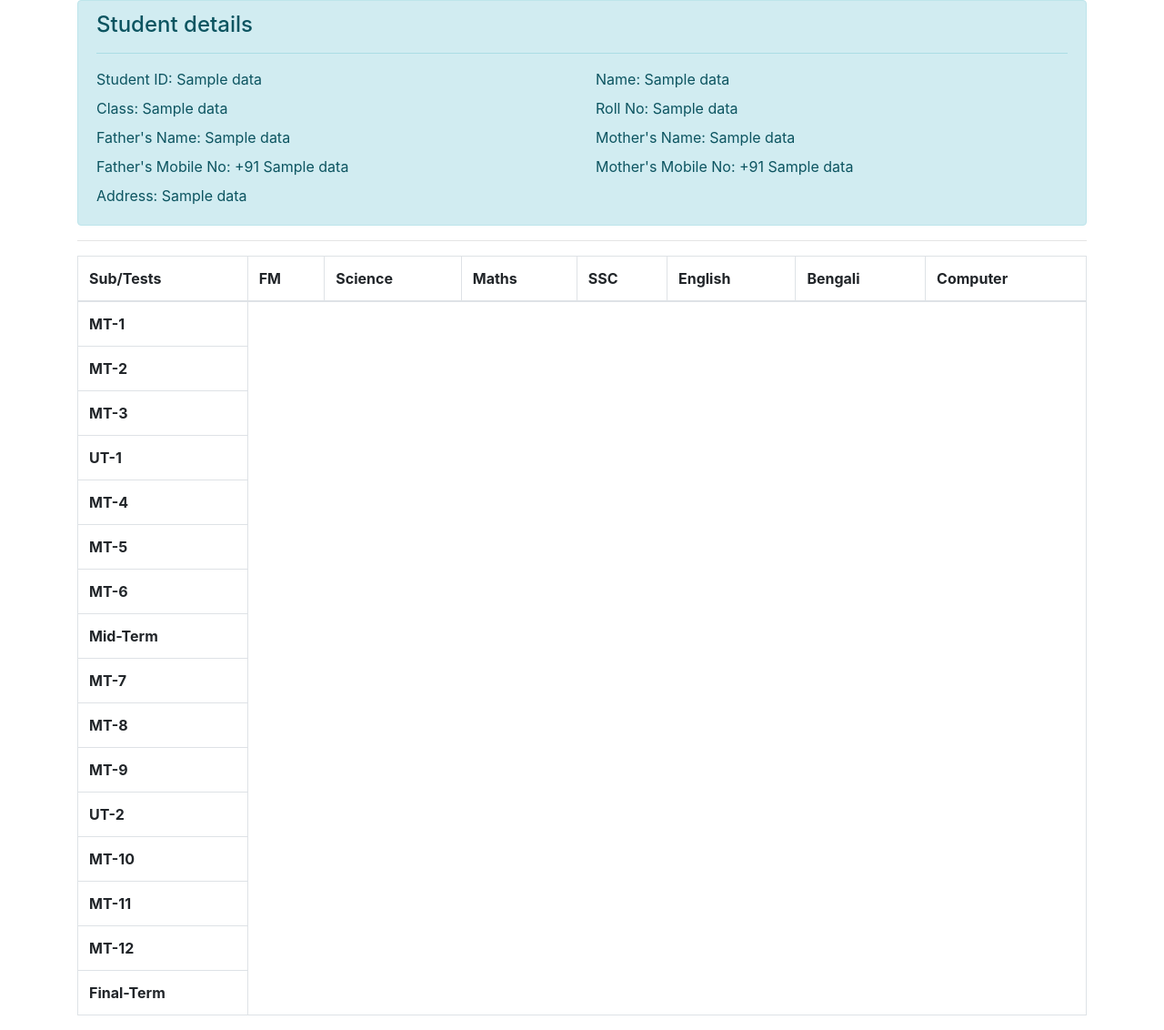
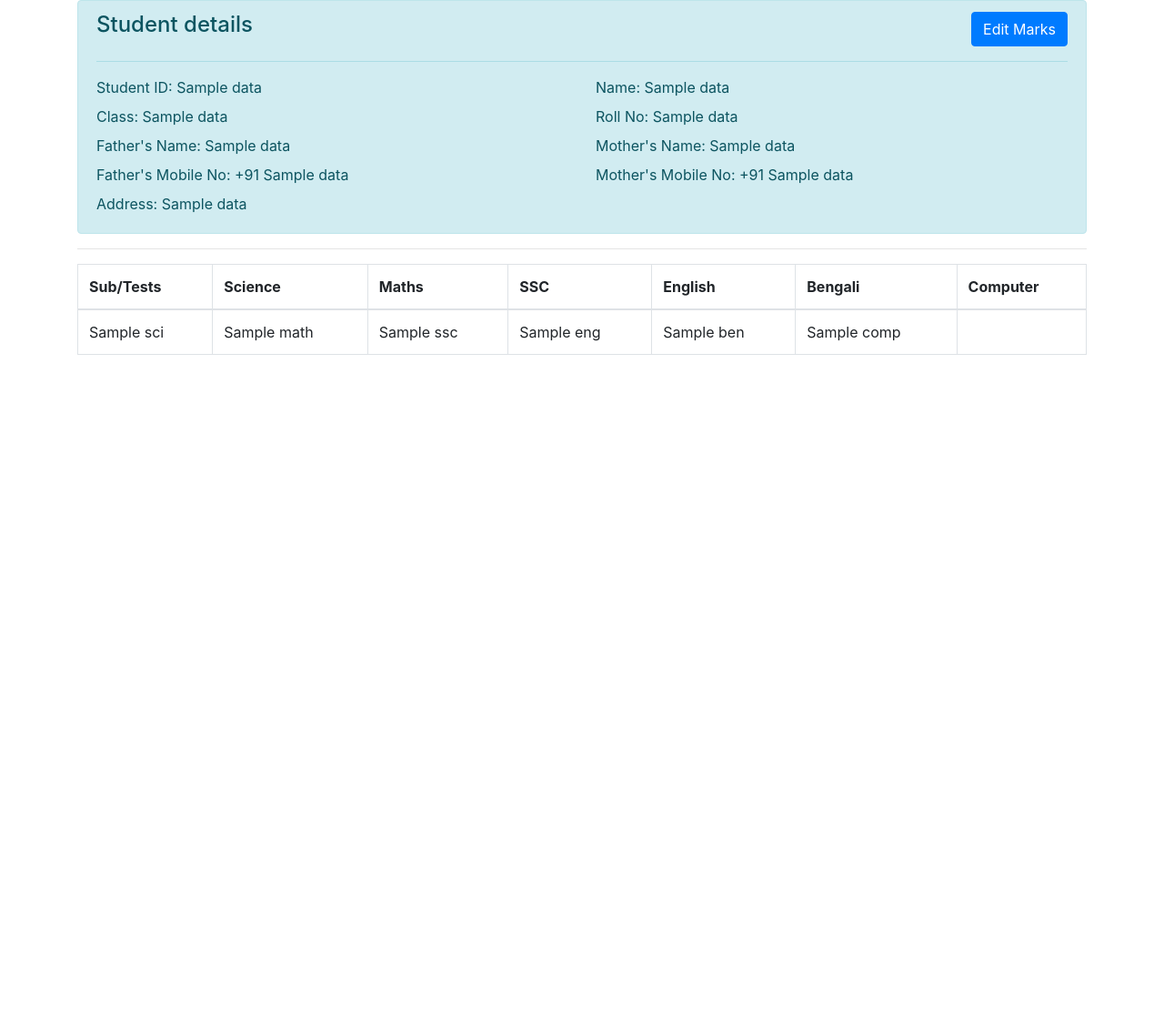
Before and after one commit to Soumajit2004/svvm-student-manager, a Flask app: template templates/student_profile.html in a window 1280 px wide. Shown: the part 72-1204 px from the top of the page at 91% size. After the commit the page ends 462 px from the top, so only its background shows below. Run offline with Flask 2, Linux system fonts and the light colour scheme; the template is opened without the code that fills it: most values are stand-ins (such as "Sample title", 1, 10 or a date in 2020); lists and menus that the app fills with data are empty; some libraries are stand-ins or nearby versions.

Commit message:
mostly finished final touch up left

```diff
--- a/app.py
+++ b/app.py
@@ -1,11 +1,13 @@
 import os
+
+from data import sub_codes_map, exam_code_map
 from flask_bootstrap import Bootstrap
 from flask import Flask
 from flask import render_template, request, redirect, url_for, session
 
-from form import StudentSearchForm, StudentEditAddForm
+from form import StudentSearchForm, StudentEditAddForm, MarksEditForm
 from sql_connections import get_students, register_student, validate_new_student, \
-    get_student_details, delete_student_sql
+    get_student_details, delete_student_sql, update_student_details, update_student_marks
 
 app = Flask(__name__)
 app.config['SECRET_KEY'] = os.environ.get("SECRET_KEY", os.urandom(32))
@@ -40,7 +42,6 @@ def students():
 
 
 @app.route("/students/new", methods=["GET", "POST"])
-
 def new_students():
     form = StudentEditAddForm()
 
@@ -70,10 +71,71 @@ def new_students():
 def student(student_id):
     student_details = get_student_details(student_id)
 
-    if request.method == "DELETE":
-        delete_student(student_id)
+    return render_template("student_profile.html",
+                           data=student_details["details"][0],
+                           marks_data=student_details["marks"],
+                           exam_codes=exam_code_map,
+                           nav_title="Student Profile")
 
-    return render_template("student_profile.html", data=student_details[0], nav_title="Student Profile")
+
+@app.route("/students/<int:student_id>/edit", methods=["GET", "POST"])
+def edit_student(student_id):
+    student_details = get_student_details(student_id)["details"]
+    form = StudentEditAddForm()
+
+    if request.method == "POST":
+        error = "An error occurred"
+        if form.validate_on_submit():
+            update_student_details(student_id=student_id,
+                                   name=form.name.data,
+                                   father_name=form.father_name.data,
+                                   mother_name=form.mother_name.data,
+                                   father_phone=form.father_mobile_no.data,
+                                   mother_phone=form.mother_mobile_no.data,
+                                   address=form.address.data)
+
+            return render_template("success.html", nav_title="New Student")
+        else:
+            if form.errors:
+                error = f"{[i for i in form.errors.values()][0][0]}  :  {[i for i in form.errors.keys()][0]}"
+
+        return render_template("student_edit_register.html",
+                               nav_title="Edit Student",
+                               form=form,
+                               error=error,
+                               edit_data=student_details[0])
+
+    return render_template("student_edit_register.html",
+                           nav_title="Edit Student",
+                           form=form,
+                           edit_data=student_details[0])
+
+
+@app.route("/students/<int:student_id>/edit-marks", methods=["GET", "POST"])
+def edit_student_marks(student_id):
+    form = MarksEditForm()
+    exam = request.args.get("exam")
+
+    if exam is None:
+        return redirect(f"/students/{student_id}/edit-marks?exam=mt_1")
+
+    if request.method == "POST":
+        update_student_marks(student_id=student_id,
+                             exam_id=exam,
+                             marks_map=[(sub[0], form.data[sub[0]]) for sub in sub_codes_map])
+
+        return redirect(f"/students/{student_id}/edit-marks?exam={exam}")
+
+    student_details = get_student_details(student_id)
+
+    return render_template("edit_student_marks.html",
+                           nav_title="Edit Marks",
+                           form=form,
+                           sub_codes=sub_codes_map,
+                           exam_code=exam_code_map,
+                           marks_data=student_details["marks"][str(exam)],
+                           selected_exam=exam,
+                           data=student_details["details"][0])
 
 
 @app.route("/students/<int:student_id>/delete", methods=["GET"])
--- a/data.py
+++ b/data.py
@@ -0,0 +1,27 @@
+sub_codes_map = [
+    ("sci", "Science"),
+    ("eng", "English"),
+    ("math", "Mathematics"),
+    ("ssc", "Social Science"),
+    ("ben", "Bengali"),
+    ("comp", "Computer"),
+]
+
+exam_code_map = [
+    ("mt_1", "Monthly Test 1", 2),
+    ("mt_2", "Monthly Test 2", 3),
+    ("mt_3", "Monthly Test 3", 4),
+    ("mt_4", "Monthly Test 4", 5),
+    ("mt_5", "Monthly Test 5", 6),
+    ("mt_6", "Monthly Test 6", 7),
+    ("mt_7", "Monthly Test 7", 8),
+    ("mt_8", "Monthly Test 8", 9),
+    ("mt_9", "Monthly Test 9", 10),
+    ("mt_10", "Monthly Test 10", 11),
+    ("mt_11", "Monthly Test 11", 12),
+    ("mt_12", "Monthly Test 12", 13),
+    ("ut_1", "Unit Test 1", 14),
+    ("ut_2", "Unit Test 2", 15),
+    ("mid_term", "Mid Term", 16),
+    ("final_term", "Final Term", 17),
+]
--- a/templates/student_profile.html
+++ b/templates/student_profile.html
@@ -3,7 +3,10 @@
 
     <div class="container">
         <div class="alert alert-info" role="alert">
-            <h4 class="alert-heading">Student details</h4>
+            <div class="d-flex">
+                <h4 class="alert-heading mr-auto">Student details</h4>
+                <a href="{{ data[0] }}/edit-marks" class="btn btn-primary">Edit Marks</a>
+            </div>
             <hr>
             <div class="row my-2">
                 <div class="col-12 col-lg-6">
@@ -51,7 +54,6 @@
                 <thead>
                 <tr>
                     <th scope="col">Sub/Tests</th>
-                    <th scope="col">FM</th>
                     <th scope="col">Science</th>
                     <th scope="col">Maths</th>
                     <th scope="col">SSC</th>
@@ -61,54 +63,21 @@
                 </tr>
                 </thead>
                 <tbody>
-                <tr>
-                    <th scope="row">MT-1</th>
-                </tr>
-                <tr>
-                    <th scope="row">MT-2</th>
-                </tr>
-                <tr>
-                     <th scope="row">MT-3</th>
-                </tr>
-                <tr>
-                     <th scope="row">UT-1</th>
-                </tr>
-                <tr>
-                     <th scope="row">MT-4</th>
-                </tr>
-                <tr>
-                     <th scope="row">MT-5</th>
-                </tr>
-                <tr>
-                     <th scope="row">MT-6</th>
-                </tr>
-                <tr>
-                     <th scope="row">Mid-Term</th>
-                </tr>
-                <tr>
-                     <th scope="row">MT-7</th>
-                </tr>
-                <tr>
-                     <th scope="row">MT-8</th>
-                </tr>
-                <tr>
-                     <th scope="row">MT-9</th>
-                </tr>
-                 <tr>
-                     <th scope="row">UT-2</th>
-                </tr>
-                <tr>
-                     <th scope="row">MT-10</th>
-                </tr>
-                <tr>
-                     <th scope="row">MT-11</th>
-                </tr>
-                <tr>
-                     <th scope="row">MT-12</th>
-                </tr>
-                <tr>
-                     <th scope="row">Final-Term</th>
-                </tr>
+                {% for exam in marks_data %}
+                    <tr>
+                        {% for code in exam_codes %}
+                            {% if code[0] == exam %}
+                                <th scope="row">{{ code[1] }}</th>
+                            {% endif %}
+                        {% endfor %}
+                        <td>{% if marks_data[exam]["sci"] %}{{ marks_data[exam]["sci"] }}{% else %}-{% endif %}</td>
+                        <td>{% if marks_data[exam]["math"] %}{{ marks_data[exam]["math"] }}{% else %}-{% endif %}</td>
+                        <td>{% if marks_data[exam]["ssc"] %}{{ marks_data[exam]["ssc"] }}{% else %}-{% endif %}</td>
+                        <td>{% if marks_data[exam]["eng"] %}{{ marks_data[exam]["eng"] }}{% else %}-{% endif %}</td>
+                        <td>{% if marks_data[exam]["ben"] %}{{ marks_data[exam]["ben"] }}{% else %}-{% endif %}</td>
+                        <td>{% if marks_data[exam]["comp"] %}{{ marks_data[exam]["comp"] }}{% else %}-{% endif %}</td>
+                    </tr>
+                {% endfor %}
                 </tbody>
             </table>
         </div>
--- a/templates/students.html
+++ b/templates/students.html
@@ -40,7 +40,7 @@
         <tbody>
         {% for data in all_students %}
             <tr>
-                <th scope="row">{{ data[0] }}</th>
+                <th scope="row">{{ (string ~ data[0])[:6] }}...</th>
                 <td>{{ data[1] }}</td>
                 <td>{{ data[2] }}</td>
                 <td>{{ data[-1] }}</td>
```
Also changed, not shown: form.py (+11 -0 lines), sql_connections.py (+36 -4 lines), templates/edit_student_marks.html (added, +59 -0 lines), templates/student_edit_register.html (+55 -2 lines).
